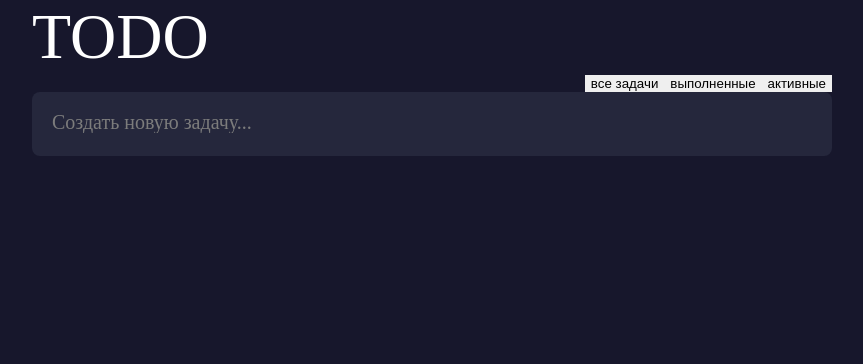
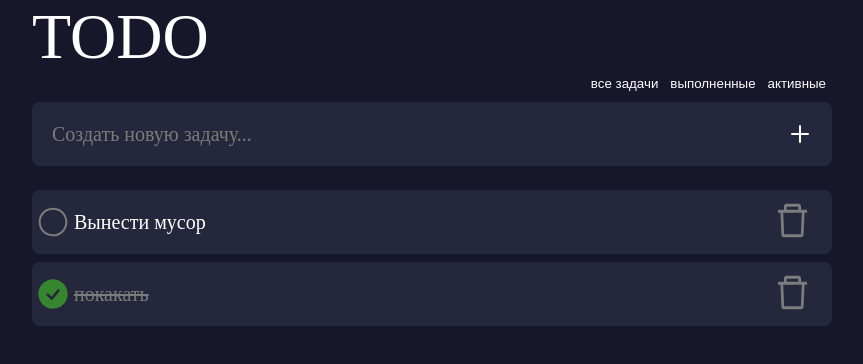
Before and after one commit to navzlet/Todo-list, a React (Create React App) app: page / in a window 1280 px wide. Shown: the top 364 px of the page, without its empty margins (208-1071 px from the left). Built offline with nearby package versions, Linux system fonts and the light colour scheme.

Commit message:
added basic styles

```diff
--- /dev/null
+++ b/src/icons/checkEmptyIcon.jsx
@@ -0,0 +1,17 @@
+import * as React from "react";
+
+export const CheckEmptyIcon = (props) => (
+  <svg
+    width={32}
+    height={32}
+    fill="none"
+    xmlns="http://www.w3.org/2000/svg"
+    {...props}
+  >
+    <path
+      d="M16 29.333c7.364 0 13.333-5.97 13.333-13.333 0-7.364-5.97-13.333-13.333-13.333C8.636 2.667 2.667 8.637 2.667 16c0 7.364 5.97 13.333 13.333 13.333Z"
+      stroke="#7C7C7C"
+      strokeWidth={2}
+    />
+  </svg>
+);
--- /dev/null
+++ b/src/icons/checkFilledIcon.jsx
@@ -0,0 +1,18 @@
+import * as React from "react";
+
+export const CheckFilledIcon = (props) => (
+  <svg
+    width={32}
+    height={32}
+    fill="none"
+    xmlns="http://www.w3.org/2000/svg"
+    {...props}
+  >
+    <path
+      fillRule="evenodd"
+      clipRule="evenodd"
+      d="M16 1.333C7.9 1.333 1.333 7.9 1.333 16S7.9 30.667 16 30.667 30.667 24.1 30.667 16 24.1 1.333 16 1.333Zm6.357 12.187a1.332 1.332 0 1 0-2.048-1.707l-5.733 6.879-2.967-2.968a1.333 1.333 0 0 0-1.885 1.885l4 4a1.332 1.332 0 0 0 1.967-.089l6.666-8Z"
+      fill="#36852F"
+    />
+  </svg>
+);
--- /dev/null
+++ b/src/icons/deleteIcon.jsx
@@ -0,0 +1,16 @@
+import * as React from "react";
+
+export const DeleteIcon = (props) => (
+  <svg
+    width={39}
+    height={43}
+    fill="none"
+    xmlns="http://www.w3.org/2000/svg"
+    {...props}
+  >
+    <path
+      d="M13.71 7.727h-.304c.168 0 .305-.152.305-.336v.336h11.578V7.39c0 .184.137.336.305.336h-.305v3.023h2.742V7.39c0-1.482-1.093-2.687-2.437-2.687H13.406c-1.344 0-2.437 1.205-2.437 2.688v3.359h2.742V7.727Zm19.196 3.023H6.094c-.674 0-1.219.6-1.219 1.344v1.344c0 .184.137.335.305.335h2.3l.94 21.962c.062 1.432 1.136 2.562 2.434 2.562h17.291c1.303 0 2.373-1.125 2.434-2.562l.94-21.962h2.301c.168 0 .305-.15.305-.335v-1.344c0-.743-.545-1.344-1.219-1.344Zm-5.054 24.523H11.148l-.922-21.5h18.548l-.922 21.5Z"
+      fill="#7C7C7C"
+    />
+  </svg>
+);
--- /dev/null
+++ b/src/icons/plusIcon.jsx
@@ -0,0 +1,18 @@
+import * as React from "react";
+
+export const PlusIcon = (props) => (
+  <svg
+    width={24}
+    height={24}
+    fill="none"
+    xmlns="http://www.w3.org/2000/svg"
+    {...props}
+  >
+    <path
+      d="M12 20v-8m0 0V4m0 8h8m-8 0H4"
+      stroke="#fff"
+      strokeWidth={2}
+      strokeLinecap="round"
+    />
+  </svg>
+);
--- a/src/todo/main.todo.tsx
+++ b/src/todo/main.todo.tsx
@@ -1,5 +1,9 @@
 import React from "react";
 import "./todo.scss";
+import { PlusIcon } from "../icons/plusIcon.jsx";
+import { DeleteIcon } from "../icons/deleteIcon.jsx";
+import { CheckEmptyIcon } from "../icons/checkEmptyIcon";
+import { CheckFilledIcon } from "../icons/checkFilledIcon";
 
 export function Todo() {
   return (
@@ -16,8 +20,25 @@ export function Todo() {
           type="text"
           placeholder="Создать новую задачу..."
         />
+        <PlusIcon className="todo__createTodo_icon" />
       </div>
-      <div className="todo__tasks"></div>
+      <div className="tasks">
+        <div className="task">
+          <CheckEmptyIcon className="task__check" />
+          <div className="task__text">Вынести мусор</div>
+          <div className="task__delete">
+            <DeleteIcon />
+          </div>
+        </div>
+        {/* another task */}
+        <div className="task">
+          <CheckFilledIcon className="task__check" />
+          <div className="task__text_completed">покакать</div>
+          <div className="task__delete">
+            <DeleteIcon />
+          </div>
+        </div>
+      </div>
     </div>
   );
 }
--- a/src/todo/todo.scss
+++ b/src/todo/todo.scss
@@ -17,21 +17,26 @@
 }
 
 button {
+  color: #ffffff;
+  background: none;
   border: none;
   outline: none;
   &:hover {
-    background-color: gray;
+    color: gray;
   }
   &:active {
-    background-color: beige;
+    color: beige;
   }
 }
 
 .todo__createTodo {
   padding-left: 20px;
   padding-right: 20px;
+  margin-top: 10px;
+  margin-bottom: 24px;
   display: flex;
   align-items: center;
+  justify-content: space-between;
   background-color: #25273c;
   width: 800px;
   height: 64px;
@@ -39,11 +44,45 @@ button {
 }
 
 .todo__createTodo_input {
+  all: unset;
+  width: 95%;
   font-size: 20px;
-  all: unset;
   color: #ffffff;
   &::placeholder {
     font-size: 20px;
     color: #7c7c7c;
   }
 }
+
+.task {
+  border-radius: 8px;
+  display: flex;
+  align-items: center;
+
+  margin-bottom: 8px;
+  background-color: #25273c;
+  width: 800px;
+  height: 64px;
+}
+
+.task__check {
+  margin-left: 5px;
+  margin-right: 5px;
+}
+
+.task__text {
+  color: #ffffff;
+  font-size: 20px;
+}
+
+.task__text_completed {
+  color: #7c7c7c;
+  font-size: 20px;
+  text-decoration: line-through;
+}
+
+.task__delete {
+  margin-left: auto;
+  margin-right: 20px;
+  color: #ffffff;
+}
```
